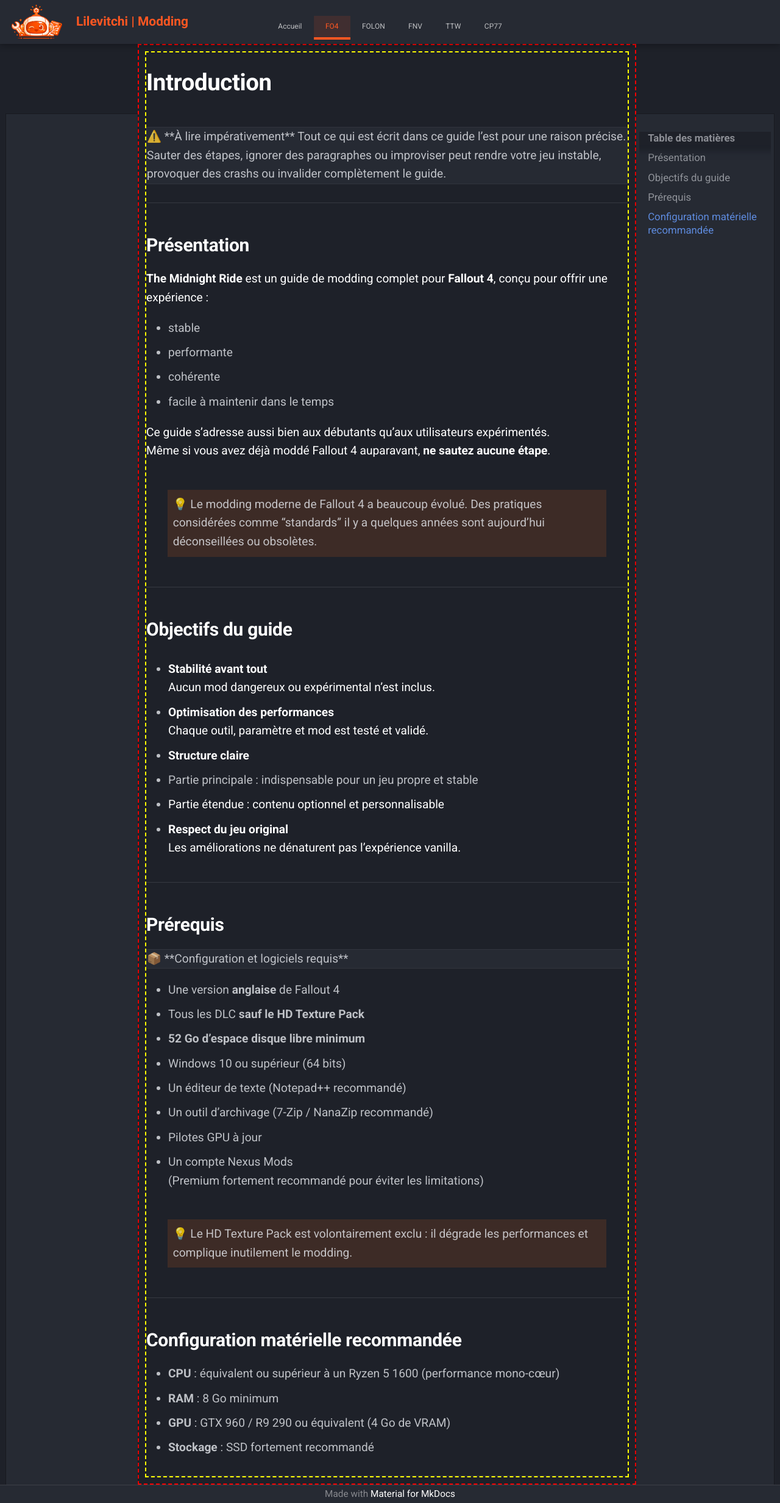
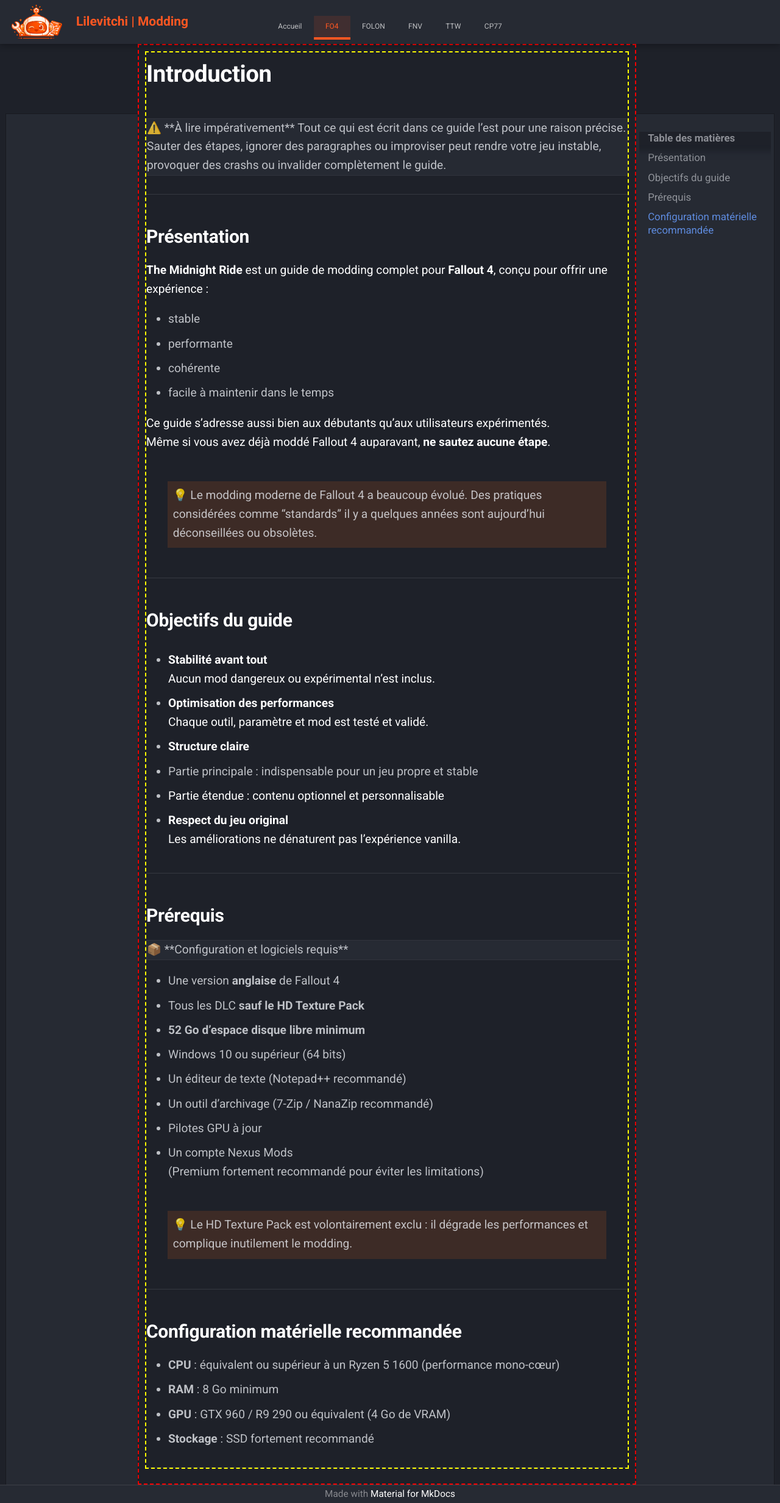
Before and after one commit to Lilevitchi/lilevitchi.github.io, an MkDocs documentation site: the page built from docs/fallout4/intro.md, in a window 1280 px wide. Shown: the whole page at 61% size. Built offline with MkDocs 1.6.1 and Material for MkDocs 9.7.7, drawn with Linux system fonts in a browser that asks for light colours.

Commit message:
Update extra.css

```diff
--- a/docs/stylesheets/extra.css
+++ b/docs/stylesheets/extra.css
@@ -324,6 +324,8 @@
   width: 100% !important;
   margin: 0 !important;
 
+  padding: 0 !important;
+
   /*padding-top: var(--sidebar-gap) !important;*/
 
   border: 2px dashed yellow;/* Jaune (Debug) */
@@ -333,10 +335,11 @@
 [data-md-color-scheme] .custom-card {
     background-color: var(--bg-surface);
     border-radius: var(-md);
+    margin-left: 0 !important;
+    margin-right: 0 !important;
     margin-bottom: 8px;
+    width: 100%;
     border: 1px solid rgba(255, 255, 255, 0.05);
-
-    /*width: 100%;*/
 }
 
 [data-md-color-scheme] .floating-title {
```
